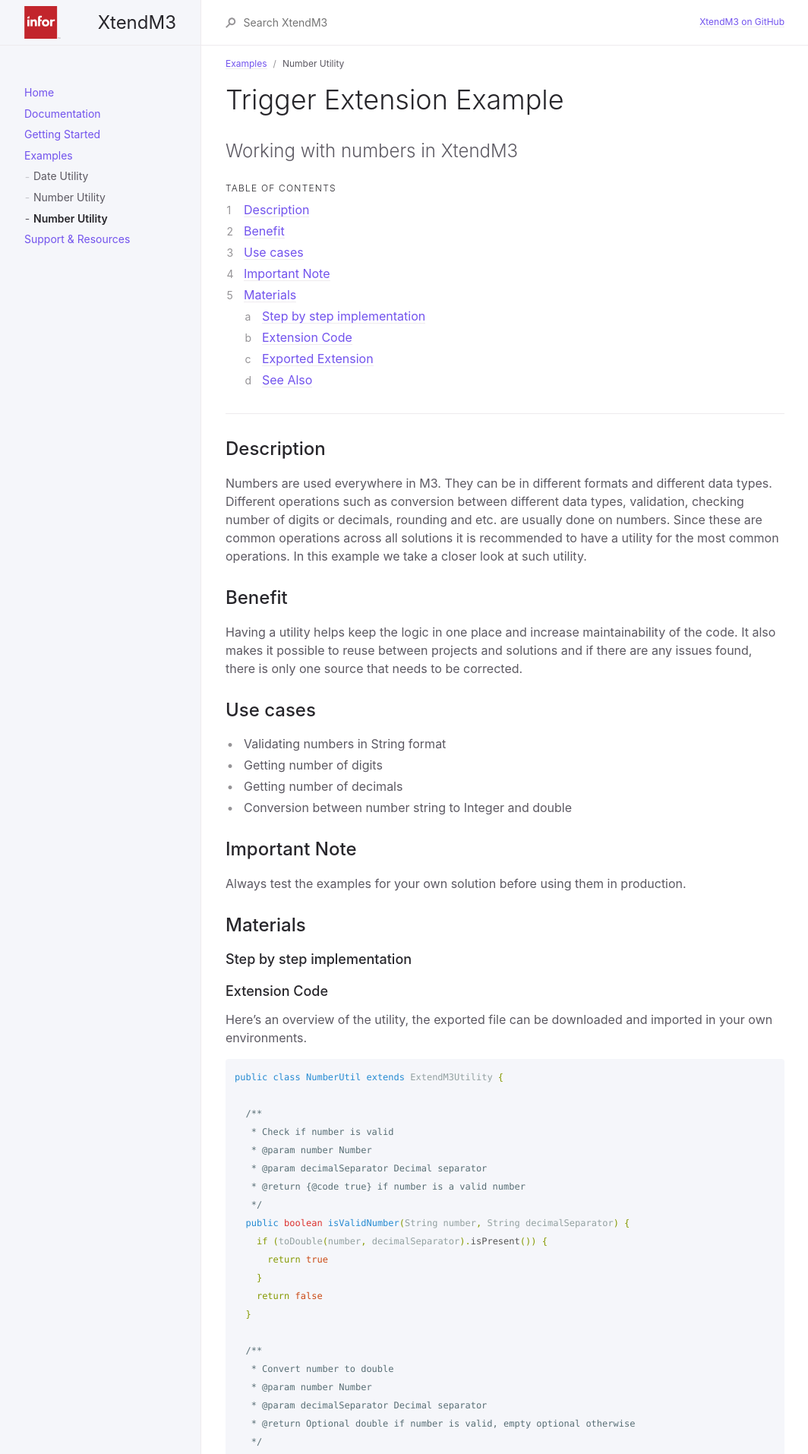
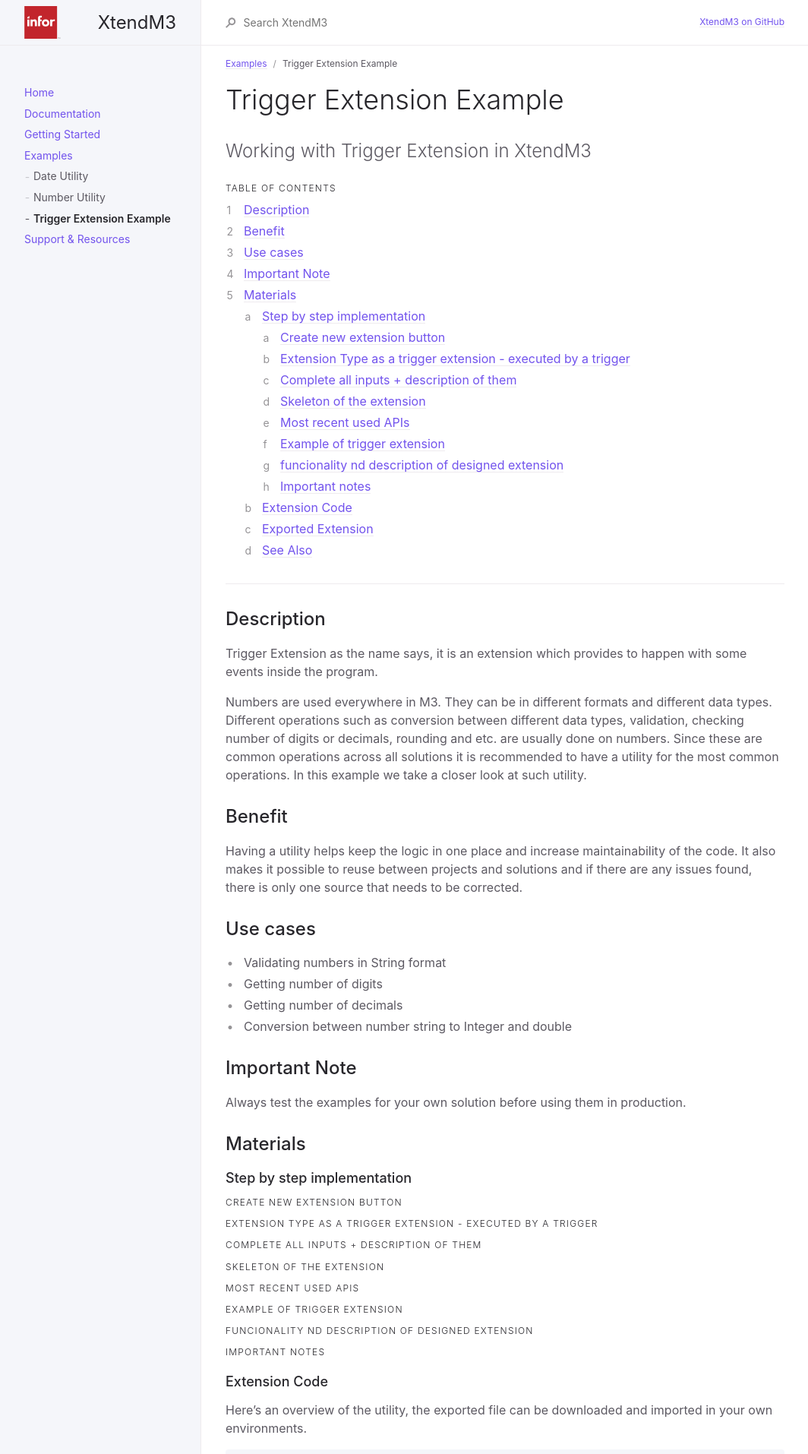
Before and after one commit to infor-cloud/xtendm3, a Jekyll site: the page built from docs/examples/example-003.md, in a window 1280 px wide. Shown: the top 1914 px of the page at 76% size, without its empty margins (107-1171 px from the left). Built offline with Jekyll 4.4.1, drawn with Linux system fonts in a browser that asks for light colours.

Commit message:
Update example-003.md
Main skeleton of the doc is created
Minor text update

```diff
--- a/docs/examples/example-003.md
+++ b/docs/examples/example-003.md
@@ -1,6 +1,6 @@
 ---
 layout: default
-title: Number Utility
+title: Trigger Extension Example
 parent: Examples
 nav_order: 1
 ---
@@ -8,7 +8,7 @@ nav_order: 1
 # Trigger Extension Example
 {: .no_toc }
 
-Working with numbers in XtendM3
+Working with Trigger Extension in XtendM3
 {: .fs-6 .fw-300 }
 
 ## Table of contents
@@ -20,6 +20,8 @@ Working with numbers in XtendM3
 ---
 
 ## Description
+Trigger Extension as the name says, it is an extension which provides to happen with some events inside the program.
+
 Numbers are used everywhere in M3. They can be in different formats and different data types. Different operations such
 as conversion between different data types, validation, checking number of digits or decimals, rounding and etc. are usually
 done on numbers. Since these are common operations across all solutions it is recommended to have a utility for the most
@@ -40,6 +42,14 @@ Always test the examples for your own solution before using them in production.
 
 ## Materials
 ### Step by step implementation
+#### Create new extension button
+#### Extension Type as a trigger extension - executed by a trigger
+#### Complete all inputs + description of them
+#### Skeleton of the extension
+#### Most recent used APIs
+#### Example of trigger extension
+#### funcionality nd description of designed extension
+#### Important notes
 ### Extension Code
 Here's an overview of the utility, the exported file can be downloaded and imported in your own environments.
 
```
